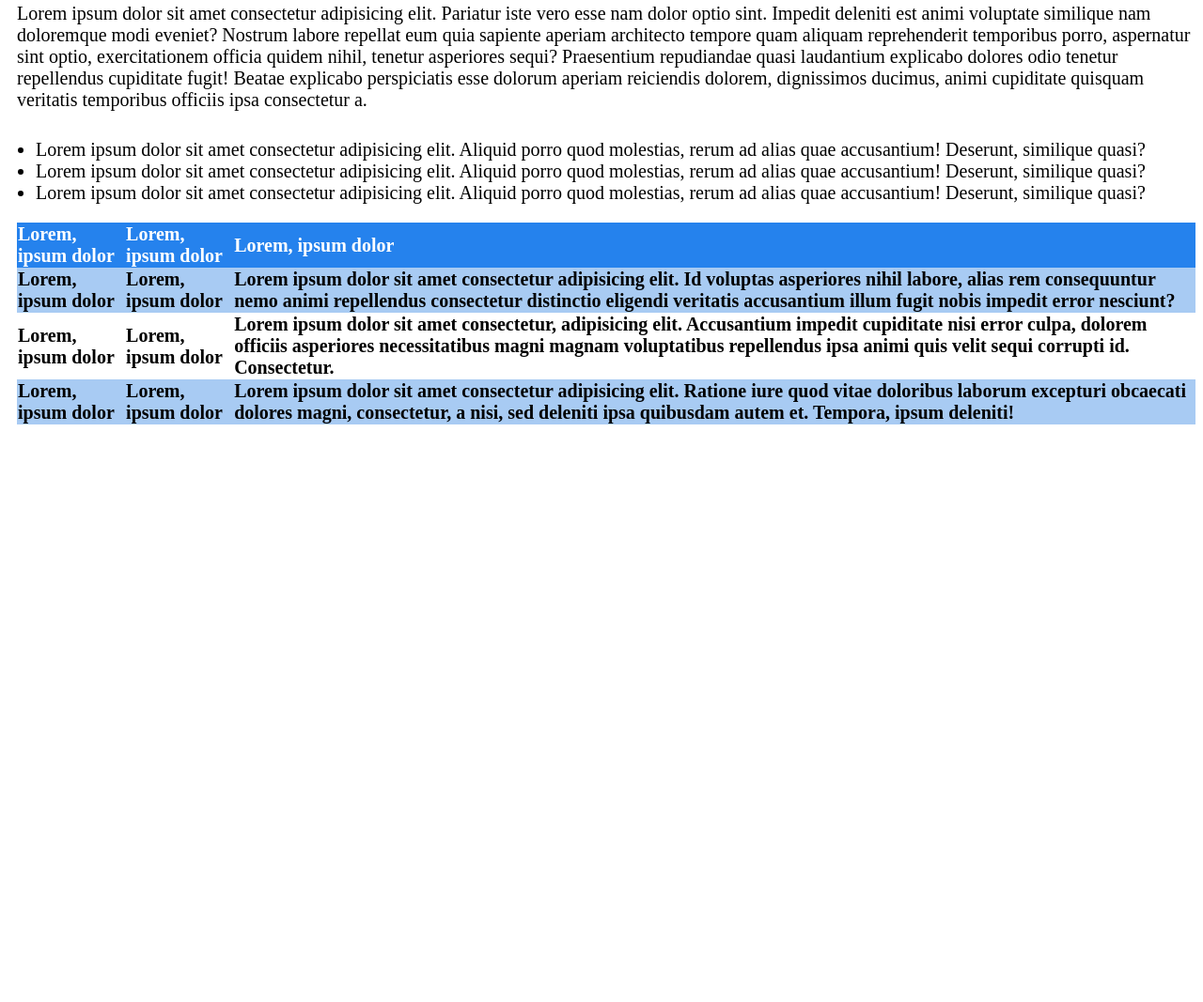
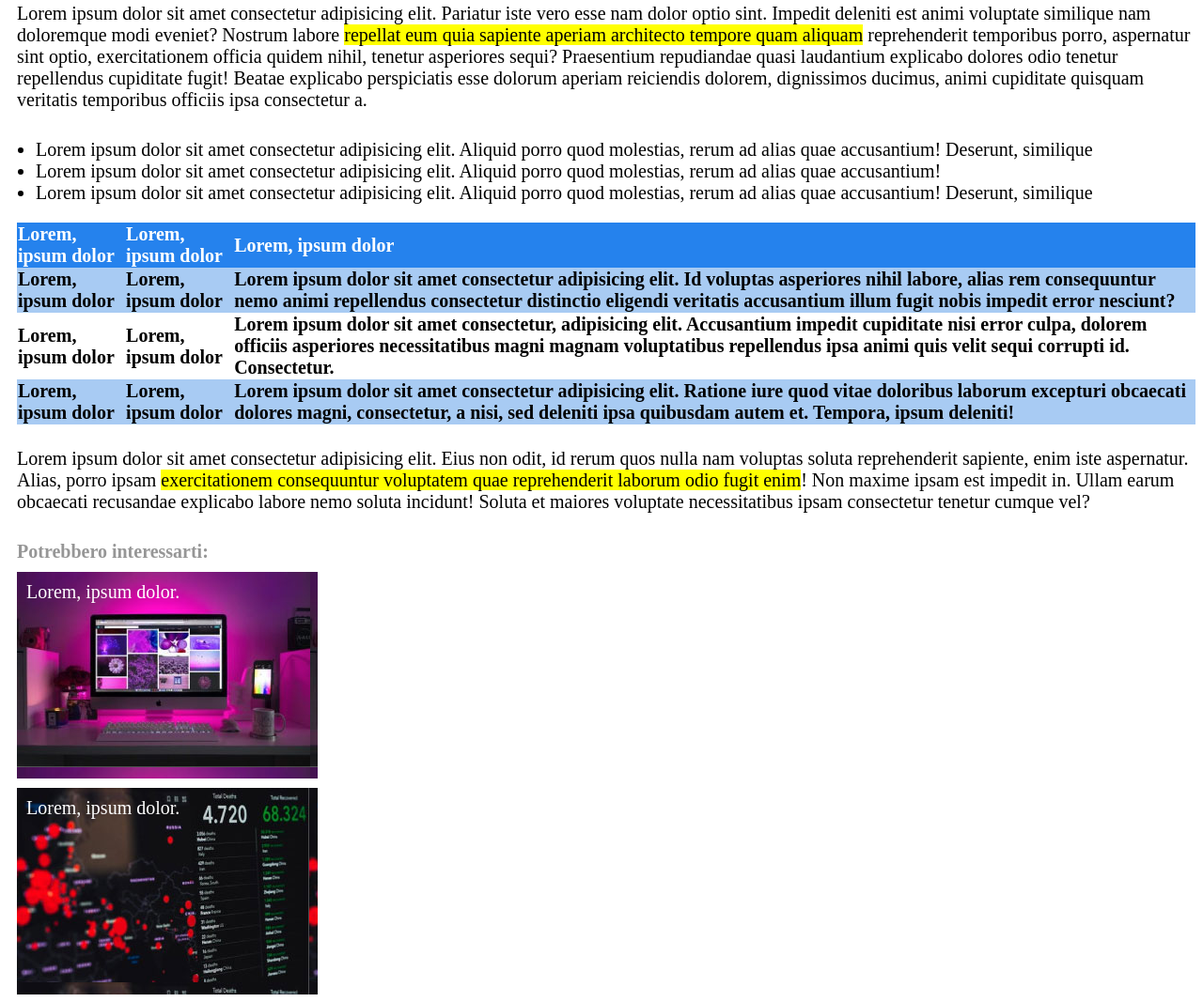
Before and after one commit to Lorenzo-Malatesta99/html-css-booleaner, a plain HTML site: page index.html in a window 1280 px wide. Shown: the part 775-1842 px from the top of the page at 94% size. Before the commit the page ends 1235 px from the top, so only its background shows below. Drawn offline with Linux system fonts and the light colour scheme.

Commit message:
ultima parte del codice html e css, ci sono degli errori nella table e nel logo iniziale che dovrò chiedere

```diff
--- a/index.html
+++ b/index.html
@@ -17,17 +17,19 @@
             <strong>Scritto da <span class="autore">The Booleaner</span></strong>
             <p class="container-2">il 10/10/2020</p>
         </div>
+        <div class="immagini-alto">
         <img src="./img/tim-1.jpg" alt="Foto di Tim 1">
         <img src="./img/tim-2.jpg" alt="Foto di Tim 2">
+        </div>
         <div class="calce">1st Photo: John S. snd James L. Knight Founfation, by Scott Henriksen</div>
         <div class="calce">2nd Photo: Wikipedia, by Paul Clarke</div>
         <div class="testo">
-            Lorem ipsum dolor sit amet consectetur adipisicing elit. Pariatur iste vero esse nam dolor optio sint. Impedit deleniti est animi voluptate similique nam doloremque modi eveniet? Nostrum labore repellat eum quia sapiente aperiam architecto tempore quam aliquam reprehenderit temporibus porro, aspernatur sint optio, exercitationem officia quidem nihil, tenetur asperiores sequi? Praesentium repudiandae quasi laudantium explicabo dolores odio tenetur repellendus cupiditate fugit! Beatae explicabo perspiciatis esse dolorum aperiam reiciendis dolorem, dignissimos ducimus, animi cupiditate quisquam veritatis temporibus officiis ipsa consectetur a.
+            Lorem ipsum dolor sit amet consectetur adipisicing elit. Pariatur iste vero esse nam dolor optio sint. Impedit deleniti  est animi voluptate similique nam doloremque modi eveniet? Nostrum labore <mark>repellat eum quia sapiente aperiam architecto tempore quam aliquam</mark> reprehenderit temporibus porro, aspernatur sint optio, exercitationem officia quidem nihil, tenetur asperiores sequi? Praesentium repudiandae quasi laudantium explicabo dolores odio tenetur repellendus cupiditate fugit! Beatae explicabo perspiciatis esse dolorum aperiam reiciendis dolorem, dignissimos ducimus, animi cupiditate quisquam veritatis temporibus officiis ipsa consectetur a.
         </div>
         <ul class="posizione-ul">
-            <li>Lorem ipsum dolor sit amet consectetur adipisicing elit. Aliquid porro quod molestias, rerum ad alias quae accusantium! Deserunt, similique quasi?</li>
-            <li>Lorem ipsum dolor sit amet consectetur adipisicing elit. Aliquid porro quod molestias, rerum ad alias quae accusantium! Deserunt, similique quasi?</li>
-            <li>Lorem ipsum dolor sit amet consectetur adipisicing elit. Aliquid porro quod molestias, rerum ad alias quae accusantium! Deserunt, similique quasi?</li>
+            <li>Lorem ipsum dolor sit amet consectetur adipisicing elit. Aliquid porro quod molestias, rerum ad alias quae accusantium! Deserunt, similique</li>
+            <li>Lorem ipsum dolor sit amet consectetur adipisicing elit. Aliquid porro quod molestias, rerum ad alias quae accusantium! </li>
+            <li>Lorem ipsum dolor sit amet consectetur adipisicing elit. Aliquid porro quod molestias, rerum ad alias quae accusantium! Deserunt, similique</li>
         </ul>
         <table>
             <!-- pannello parametri riga in alto -->
@@ -60,6 +62,18 @@
             </tbody>
             <!-- Fine tabella -->
         </table>
+        <div class="testo">
+            Lorem ipsum dolor sit amet consectetur adipisicing elit. Eius non odit, id rerum quos nulla nam voluptas soluta reprehenderit sapiente, enim iste aspernatur. Alias, porro ipsam <mark>exercitationem consequuntur voluptatem quae reprehenderit laborum odio fugit enim</mark>! Non maxime ipsam est impedit in. Ullam earum obcaecati recusandae explicabo labore nemo soluta incidunt! Soluta et maiores voluptate necessitatibus ipsam consectetur tenetur cumque vel?
+        </div>
+        <div class="container-1">
+            <strong>Potrebbero interessarti:</strong>
+        </div>
+        <div class="immagini-finale1">
+            Lorem, ipsum dolor.
+        </div>
+        <div class="immagini-finale2">
+            Lorem, ipsum dolor.
+        </div>
     </main>
 </body>
 </html>
--- a/style.css
+++ b/style.css
@@ -52,10 +52,30 @@ h1{
 table{
     text-align: left;
     background-color: rgb(168, 203, 243);
-    border-spacing: 0;
     border-collapse: collapse;
 
 }
 .riga2{
     background-color: white;
 }
+.immagini-alto{
+    display: inline;
+    width: 1px;
+    height: auto;
+}
+.immagini-finale1{
+    background-image: url(./img/monitor.jpg);
+    height: 200px;
+    width: 300px;
+    margin-top:10px;
+    color: white;
+    padding: 10px;
+}
+.immagini-finale2{
+    background-image: url(./img/graph.jpg);
+    height: 200px;
+    width: 300px;
+    margin-top:10px;
+    color: white;
+    padding: 10px;
+}
```
